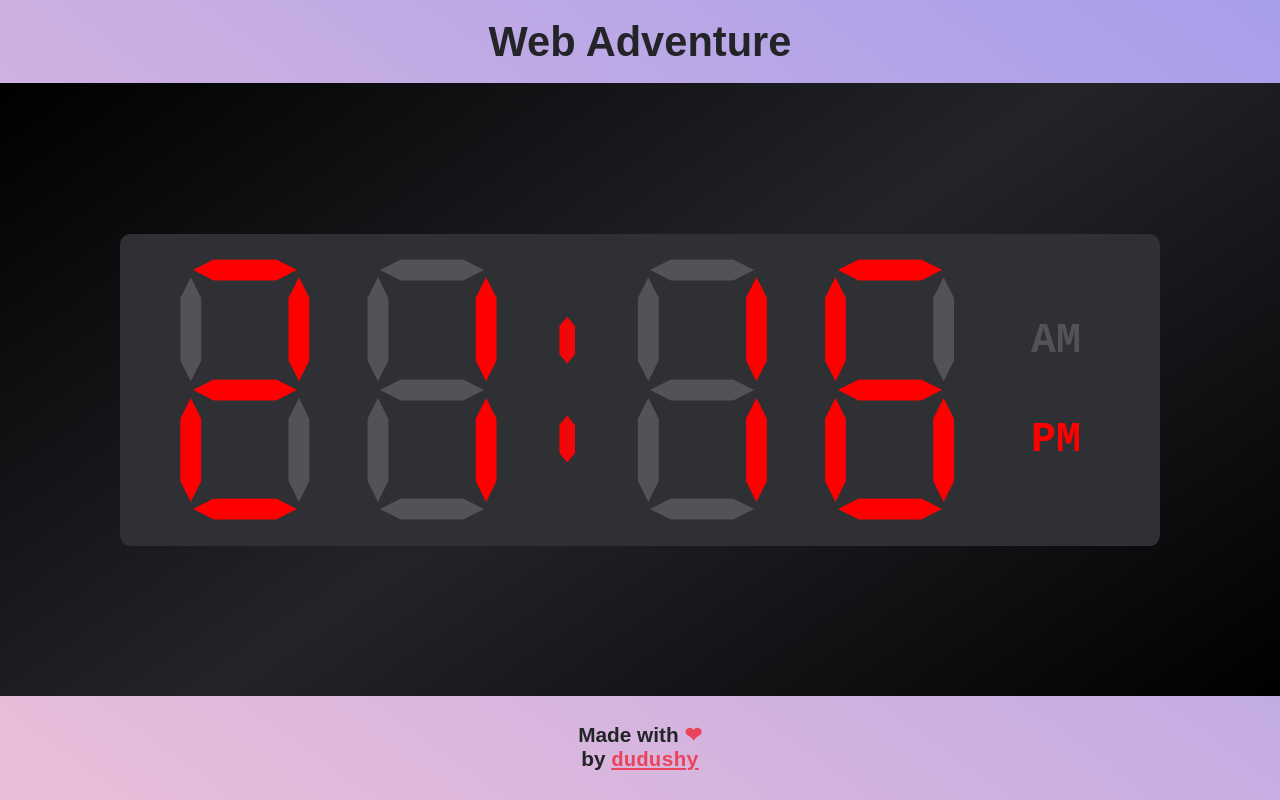
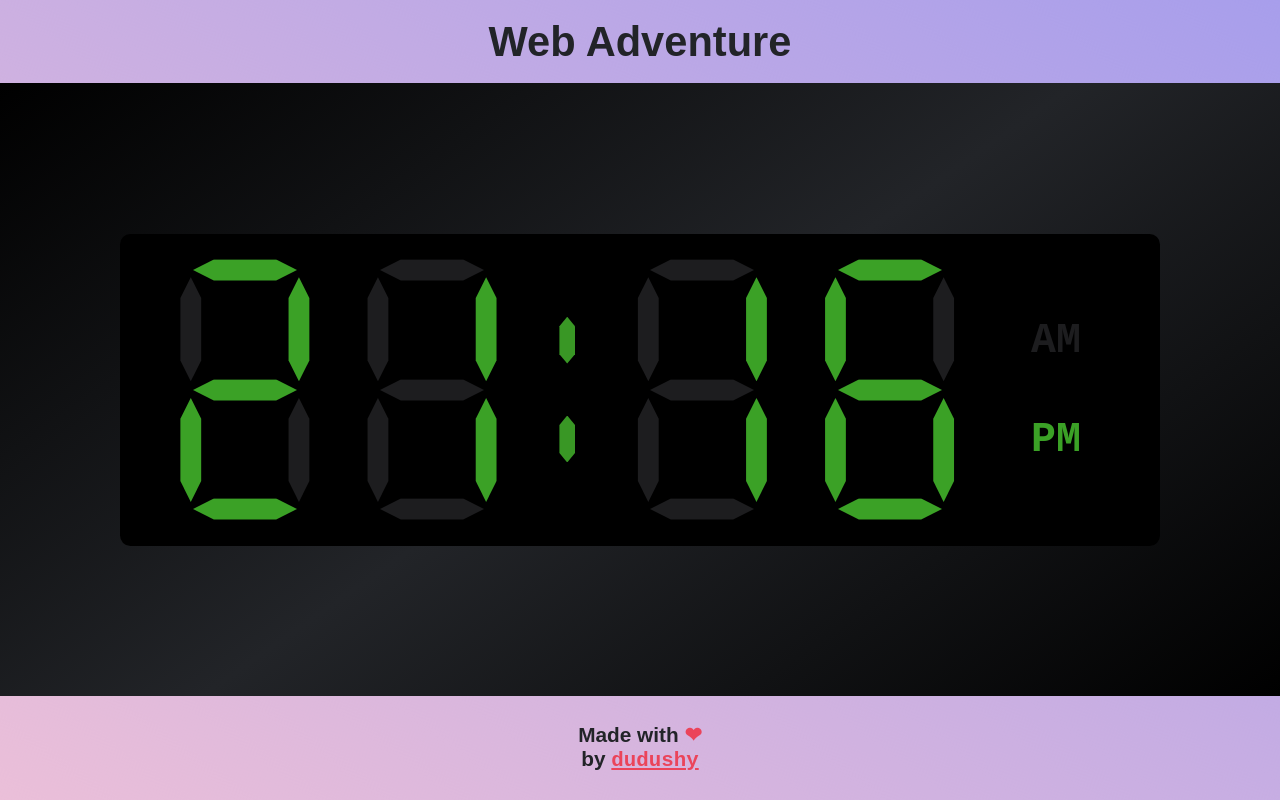
Before and after one commit to dudushy/web-adventure, an Angular app: page /seven-segment-display in a window 1280 px wide. Built offline with nearby package versions, Linux system fonts and the light colour scheme.

Commit message:
Change colors

```diff
--- a/src/app/adventures/random/seven-segment-display/seven-segment-display.component.scss
+++ b/src/app/adventures/random/seven-segment-display/seven-segment-display.component.scss
@@ -21,8 +21,8 @@
 }
 
 .clock {
-  --activeColor: #ff0000;
-  --inactiveColor: #535357;
+  --activeColor: #3ba126;
+  --inactiveColor: #1d1d1f;
   --animationDuration: 0.5s;
   --digitWidth: calc(var(--responsiveUnit) * 8);
   --segmentPolygon: polygon(50% 0%, 75% 20%, 75% 80%, 50% 100%, 25% 80%, 25% 20%);
@@ -38,7 +38,8 @@
   width: calc(var(--responsiveUnit) * 50);
   height: calc(var(--responsiveUnit) * 15);
   margin: calc(var(--responsiveUnit) * 0.5);
-  background: darken($medium, 40%);
+  // background: darken($medium, 40%);
+  background: $black;
   border-radius: calc(var(--responsiveUnit) * 0.5);
   // overflow: visible;
 
```
